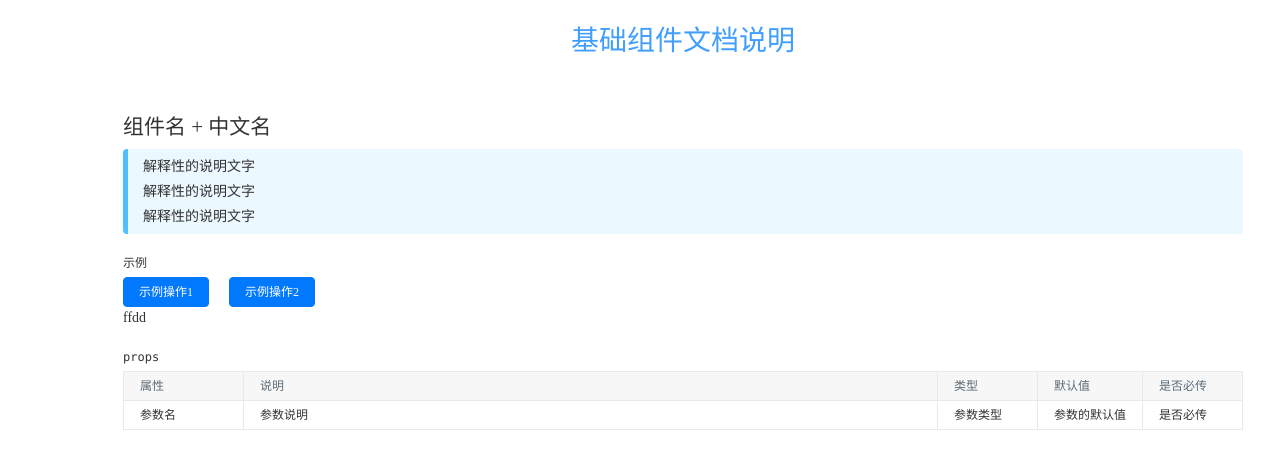
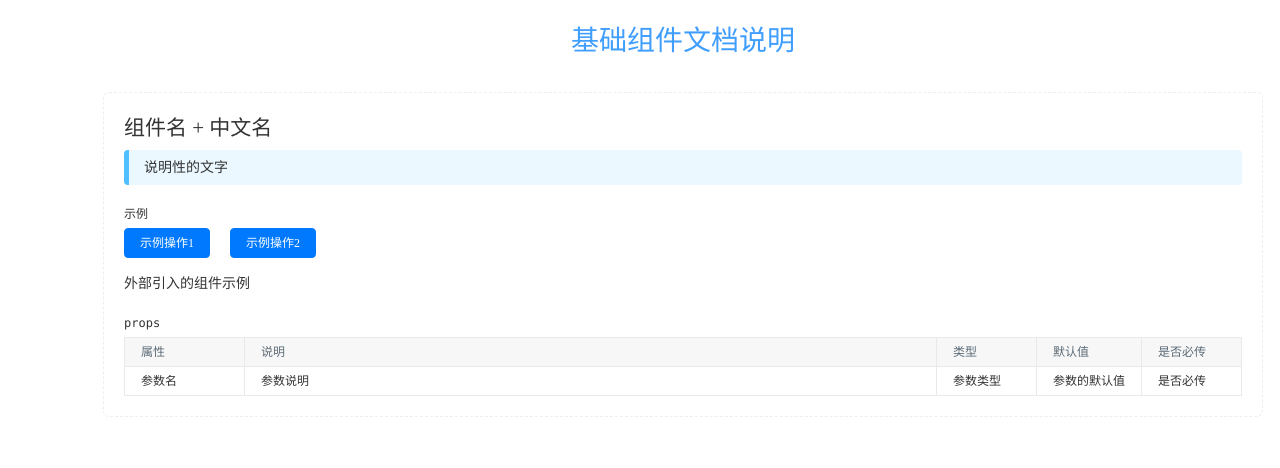
Before and after one commit to kule2018/qiaodaima.github.io, a Vue app: page /#/ in a window 1280 px wide. Shown: the top 468 px of the page. Built offline with nearby package versions, Linux system fonts and the light colour scheme.

Commit message:
文档组件

```diff
--- a/examples/doc-item.vue
+++ b/examples/doc-item.vue
@@ -3,16 +3,22 @@
     <h2>{{title}}</h2>
 
     <blockquote  class="tip">
-      解释性的说明文字<br>
-      解释性的说明文字<br>
-      解释性的说明文字<br>
+      <slot name="tip"></slot>
     </blockquote>
 
     <dl class="doc-example">
       <dt>示例</dt>
       <dd>
-        <a class="btn" href="javascript:;">示例操作1</a>
-        <a class="btn" href="javascript:;">示例操作2</a>
+        <div v-if="tools && tools.length" class="tool-wrap">
+          <a
+            v-for="(tool, index) in tools"
+            :key="index"
+            @click="callbackTool(tool);"
+            class="btn"
+            href="javascript:;">
+            {{tool.text}}
+          </a>
+        </div>
         <slot name="example"></slot>
       </dd>
     </dl>
@@ -49,6 +55,21 @@
         type: String,
         default: '组件名 + 中文名'
       },
+      tools: {
+        type: Array,
+        default() {
+          return [
+            {
+              flag: '',
+              text: '示例操作1'
+            },
+            {
+              flag: '',
+              text: '示例操作2'
+            }
+          ];
+        }
+      },
       parameter: {
         default() {
           return [
@@ -61,6 +82,12 @@
             }
           ];
         }
+      }
+    },
+    methods: {
+      callbackTool(data) {
+        this.$emit('callbacktool', data);
+        console.log(data);
       }
     }
   };
@@ -86,7 +113,7 @@
     border-left: 5px solid #50bfff;
     background: #ecf8ff;
   }
-  .doc-example{
+  .doc-example {
     .btn {
       margin-left: 20px;
 
@@ -97,6 +124,11 @@
     dt {
       margin-bottom: 5px;
       font-size: 12px;
+    }
+    .tool-wrap {
+      & + * {
+        margin-top: 15px;;
+      }
     }
   }
   .api-table {
--- a/examples/doc.vue
+++ b/examples/doc.vue
@@ -3,7 +3,8 @@
     <h1>基础组件文档说明</h1>
 
     <DocItem>
-      <div slot="example">ffdd</div>
+      <div slot="tip">说明性的文字</div>
+      <div slot="example">外部引入的组件示例</div>
     </DocItem>
   </div>
 </template>
@@ -31,10 +32,14 @@
     width: 1200px;
 
     .doc-item {
+      margin-bottom: 20px;;
       padding: 20px;
+      border: 1px dashed #eee;
+      border-radius: 6px;
       transition: all 0.5s;
 
       &:hover {
+        border-color: transparent;
         box-shadow: 0 0 8px 0 rgba(0, 0, 0, 0.3);
       }
     }
```
